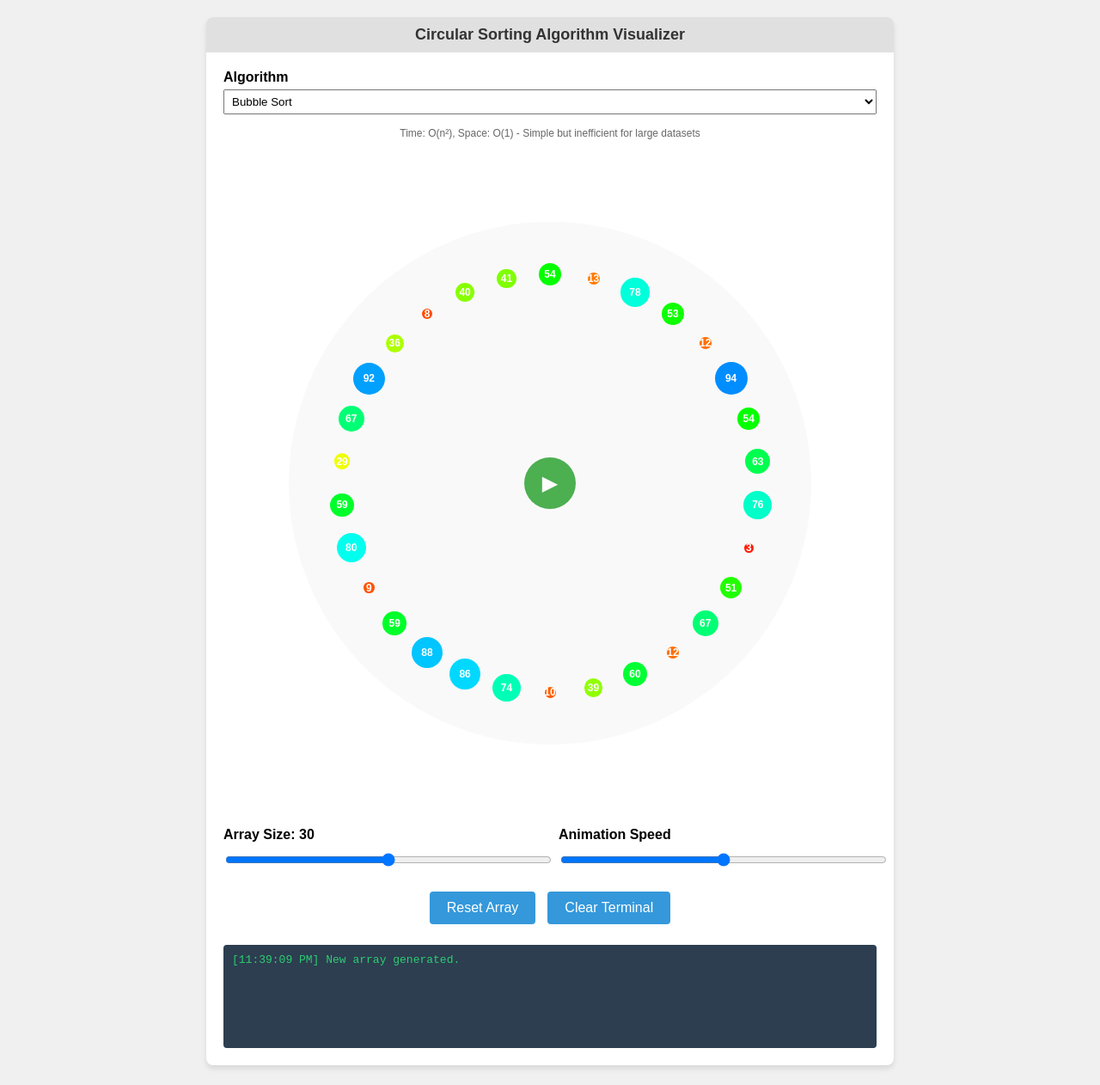
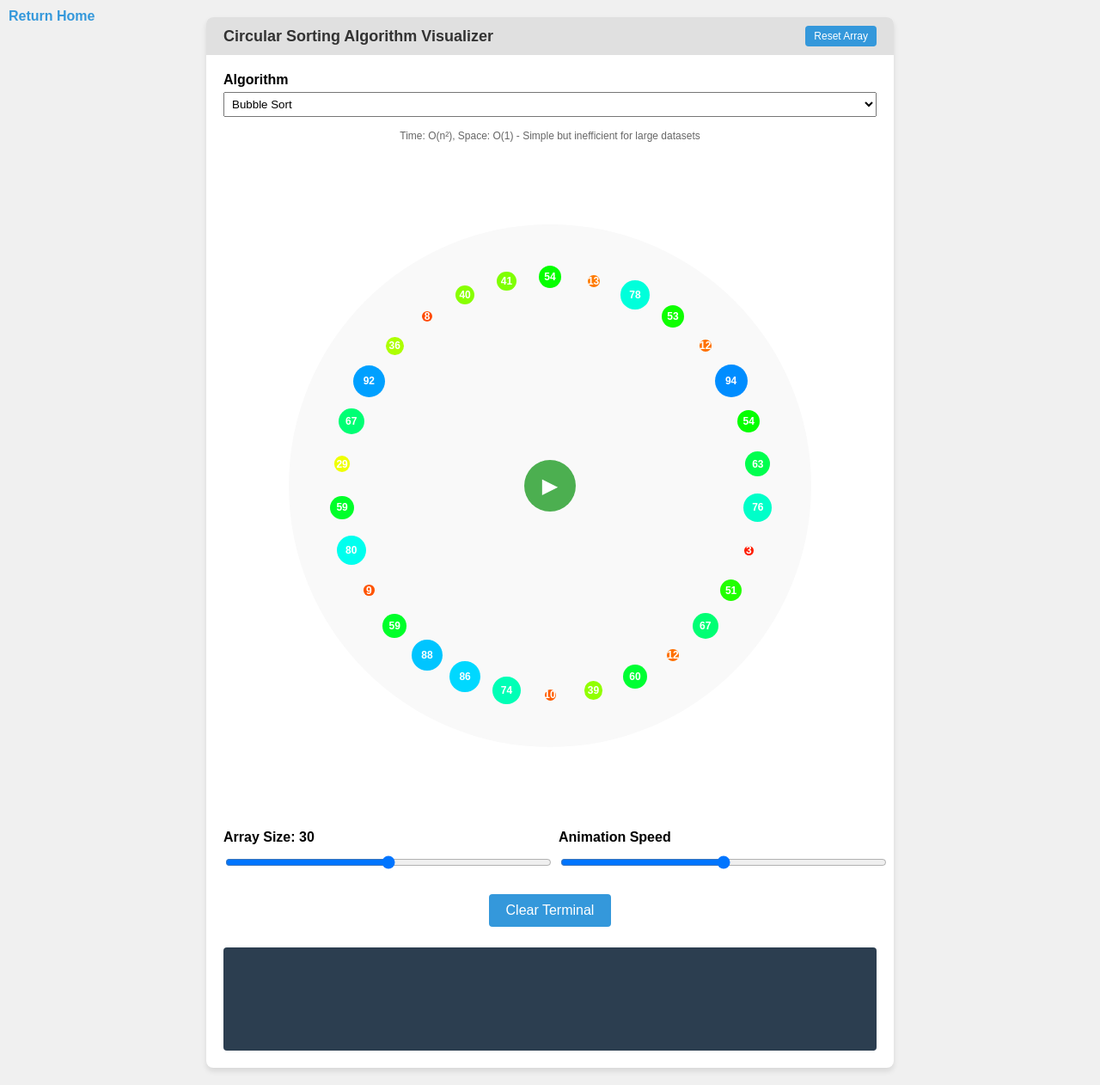
Before and after one commit to baguette88/algovisualizer, a plain HTML site: page index.html in a window 1280 px wide. Shown: the whole page at 86% size. Drawn offline with Linux system fonts and the light colour scheme.

Commit message:
circle vis

```diff
--- a/index.html
+++ b/index.html
@@ -26,12 +26,30 @@
         .card-header {
             background-color: #e0e0e0;
             padding: 10px 20px;
+            display: flex;
+            justify-content: space-between;
+            align-items: center;
         }
         .card-title {
             margin: 0;
             font-size: 18px;
             color: #333;
+        }
+        .reset-button {
+            background-color: #3498db;
+            border: none;
+            color: white;
+            padding: 5px 10px;
             text-align: center;
+            text-decoration: none;
+            display: inline-block;
+            font-size: 12px;
+            cursor: pointer;
+            border-radius: 4px;
+            transition: background-color 0.3s;
+        }
+        .reset-button:hover {
+            background-color: #2980b9;
         }
         .card-content {
             padding: 20px;
@@ -106,10 +124,6 @@
         .play-pause:hover {
             background-color: #45a049;
         }
-        .play-pause:disabled {
-            background-color: #cccccc;
-            cursor: not-allowed;
-        }
         .terminal {
             background-color: #2c3e50;
             color: #2ecc71;
@@ -149,16 +163,25 @@
         .button-group button:hover {
             background-color: #2980b9;
         }
-        .button-group button:disabled {
-            background-color: #cccccc;
-            cursor: not-allowed;
+        .home-link {
+            position: absolute;
+            top: 10px;
+            left: 10px;
+            color: #3498db;
+            text-decoration: none;
+            font-weight: bold;
+        }
+        .home-link:hover {
+            text-decoration: underline;
         }
     </style>
 </head>
 <body>
+    <a href="https://baguette88.github.io" class="home-link">Return Home</a>
     <div class="card">
         <div class="card-header">
             <h1 class="card-title">Circular Sorting Algorithm Visualizer</h1>
+            <button id="resetButton" class="reset-button">Reset Array</button>
         </div>
         <div class="card-content">
             <div>
@@ -185,7 +208,6 @@
                 </div>
             </div>
             <div class="button-group">
-                <button id="resetButton">Reset Array</button>
                 <button id="clearButton">Clear Terminal</button>
             </div>
             <div class="terminal" id="terminal"></div>
@@ -254,9 +276,7 @@
         }
 
         function resetArray() {
-            array = generateRandomArray(parseInt(arraySizeInput.value));
-            updateVisualization();
-            addLog('New array generated.');
+            location.reload();
         }
 
         function addLog(message) {
@@ -374,7 +394,6 @@
             arraySizeInput.disabled = sorting;
             speedInput.disabled = sorting;
             resetButton.disabled = sorting;
-            playPauseButton.disabled = !sorting;
             playPauseButton.textContent = sorting ? (paused ? '▶' : '❚❚') : '▶';
         }
 
@@ -405,7 +424,8 @@
         arraySizeInput.addEventListener('change', resetArray);
 
         // Initialize
-        resetArray();
+        array = generateRandomArray(parseInt(arraySizeInput.value));
+        updateVisualization();
         updateComplexityInfo();
 
         // Make the visualization responsive
```
Also changed, not shown: bonus/index.html (added), bonus/script.js (added), bonus/styles.css (added).
